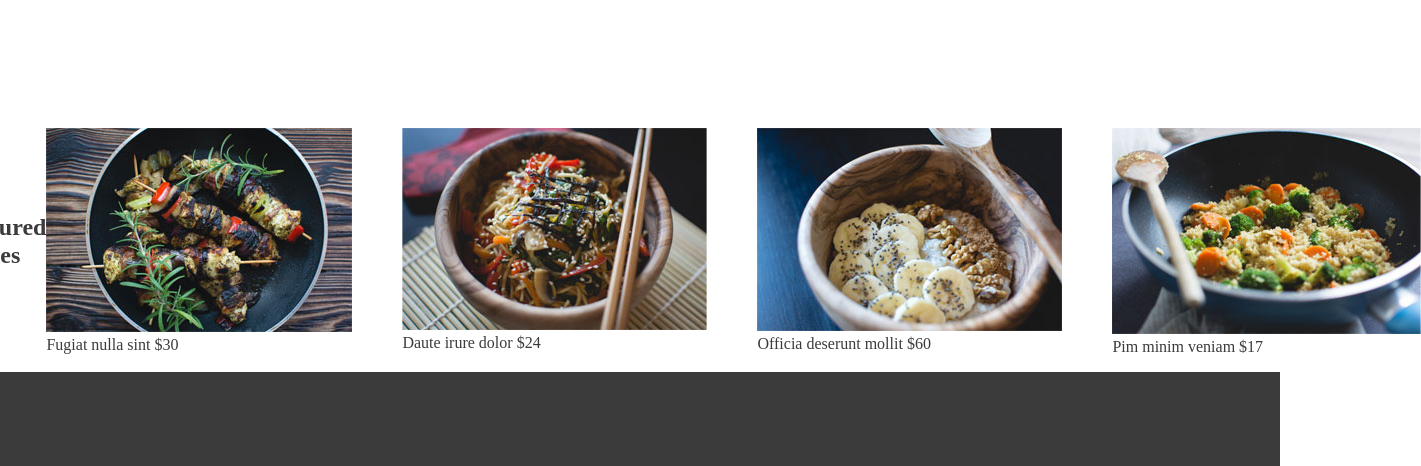
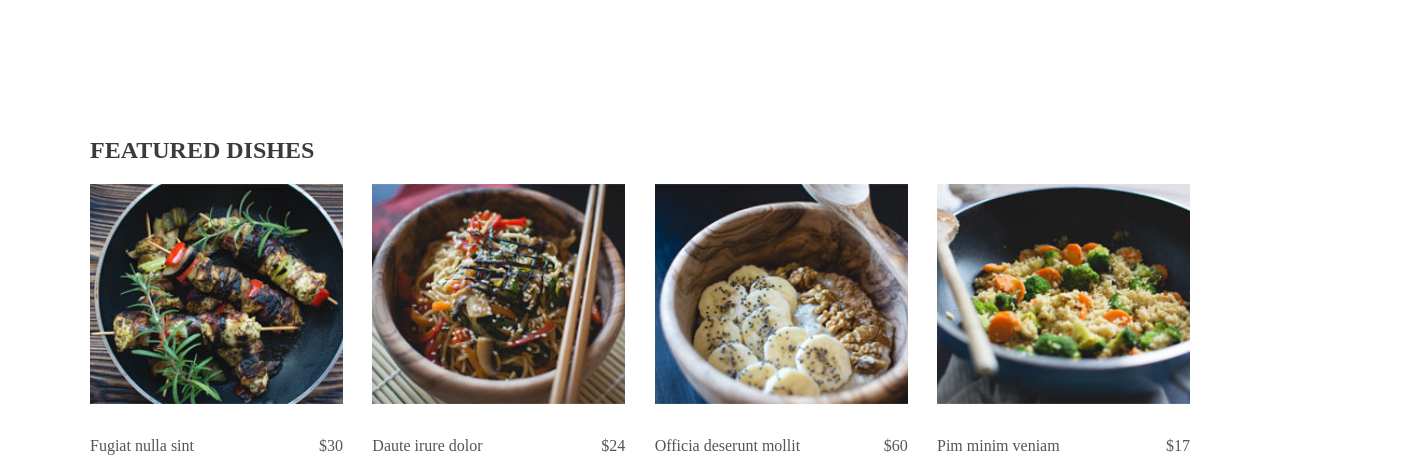
Before and after one commit to Sysreqx/Resto, a plain HTML site: page index.html in a window 1280 px wide. Shown: the part 1424-1890 px from the top of the page, 1421 px wide, since content can reach past the window. Drawn offline with Linux system fonts and the light colour scheme.

Commit message:
featured layout css

```diff
--- a/index.html
+++ b/index.html
@@ -103,26 +103,34 @@
 			<ul>
 				<li>
 					<img src="images/dishes-1.jpg" alt="featured dishes">
+					<div class="li-w">
 						<a href="#">Fugiat nulla sint</a>
 						<span>$30</span>
+					</div>
 					<span class="rating"></span>
 				</li>
 				<li>
 					<img src="images/dishes-2.jpg" alt="featured dishes">
+					<div class="li-w">
 						<a href="#">Daute irure dolor</a>
 						<span>$24</span>
+					</div>
 					<span class="rating"></span>
 				</li>
 				<li>
 					<img src="images/dishes-3.jpg" alt="featured dishes">
+					<div class="li-w">
 						<a href="#">Officia deserunt mollit</a>
 						<span>$60</span>
+					</div>
 					<span class="rating"></span>
 				</li>
 				<li>
 					<img src="images/dishes-4.jpg" alt="featured dishes">
+					<div class="li-w">
 						<a href="#">Pim minim veniam</a>
 						<span>$17</span>
+					</div>
 					<span class="rating"></span>
 				</li>
 			</ul>
--- a/styles.css
+++ b/styles.css
@@ -30,15 +30,17 @@ ul {
 	display: flex;
 	width: 100%;
 	padding: 0;
+	margin: 0;
 	list-style: none;
+	justify-content: space-between;
 }
 
-li {
+#header li {
 
 	margin-right: 50px;
 }
 
-li:last-child {
+#header li:last-child {
 	margin-right: 0px;
 }
 
@@ -208,3 +210,37 @@ span.price {
     padding-left: 15px;
     z-index: 2;
 }
+
+
+section#featured {
+    display: flex;
+    justify-content: center;
+}
+
+#featured .f-container {
+    flex-direction: column;
+    color: #555555;
+    padding: 2% 0 15%;
+}
+
+#featured h2 {
+    text-transform: uppercase;
+    font-weight: 700;
+    width: 100%;
+    color: #3b3b3b;
+}
+
+#featured li {
+    /* flex: 1; */
+    width: 23%;
+}
+
+#featured img {display: block;width: 100%;height: 100%;object-fit: cover;}
+
+#featured .li-w {
+    margin-top: 13%;
+}
+
+#featured a {
+    color: #555555;
+}
```
Lines whose indentation alone changed are shown as unchanged.
